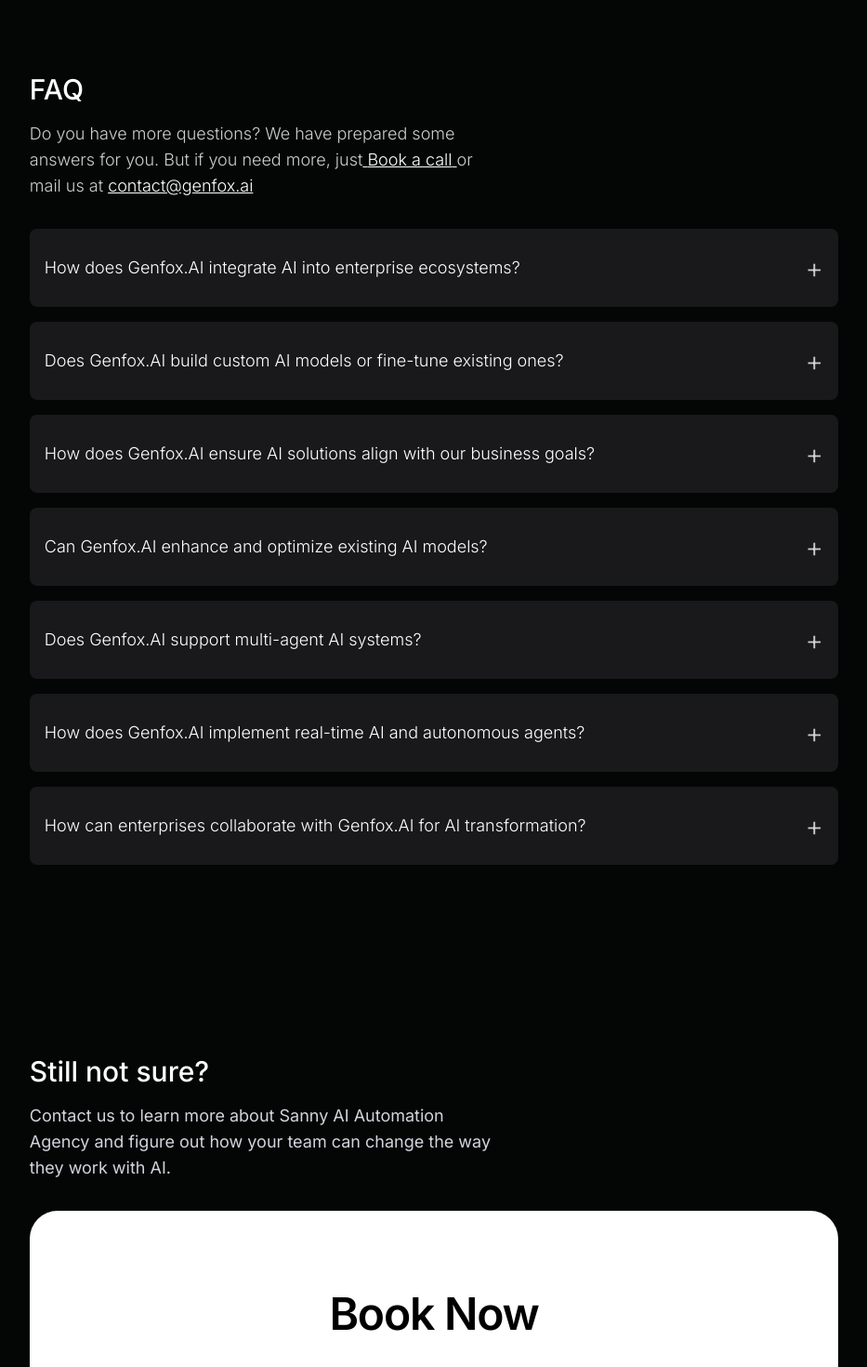
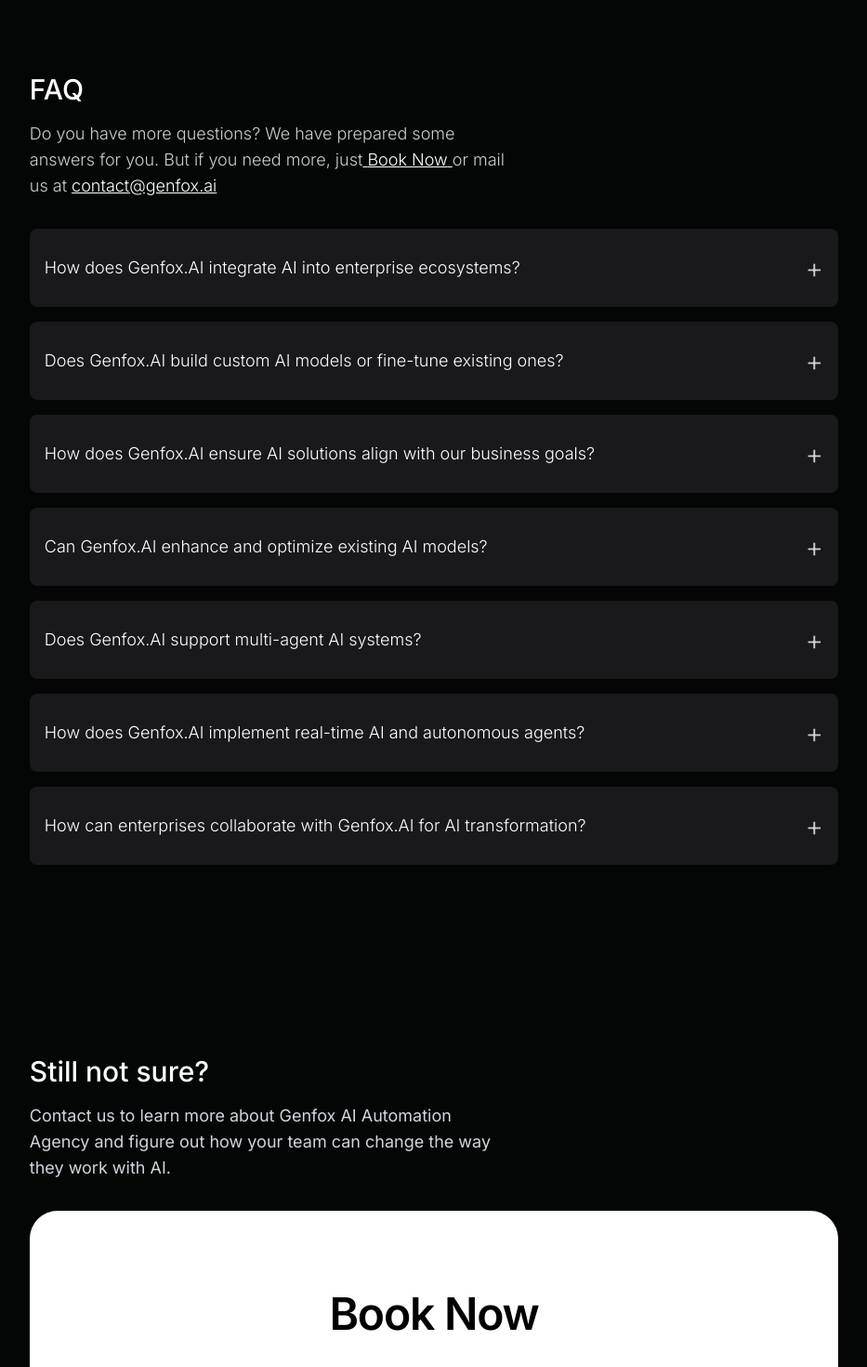
Before and after one commit to GenFoxAi/Genfox-consultancy, a React (Vite) app: page / in a window 1280 px wide. Shown: the part 7512-8982 px from the top of the page at 93% size, without its empty margins (173-1106 px from the left). Built offline with nearby package versions, Linux system fonts and the light colour scheme.

Commit message:
update CallToAction and FAQ components for branding consistency; change agency name to Genfox AI and update call-to-action text to 'Book Now'; pass modal control to FAQ component

```diff
--- a/src/components/CallToAction.jsx
+++ b/src/components/CallToAction.jsx
@@ -235,7 +235,7 @@
             Still not sure?
           </h2>
           <p className="text-base sm:text-lg md:text-lg text-gray-300 max-w-sm sm:max-w-md md:max-w-lg">
-            Contact us to learn more about Sanny AI Automation Agency and figure
+            Contact us to learn more about Genfox AI Automation Agency and figure
             out how your team can change the way they work with AI.
           </p>
         </div>
--- a/src/components/FAQ.jsx
+++ b/src/components/FAQ.jsx
@@ -2,7 +2,7 @@
 import { motion, AnimatePresence } from 'framer-motion';
 import { faqs } from '../utils/content';
 
-const FAQ = () => {
+const FAQ = ({ setIsModalOpen }) => {
   const [openIndex, setOpenIndex] = useState(null);
 
   const toggleFAQ = (index) => {
@@ -50,9 +50,9 @@
           <p className='text-white/80 max-w-lg font-light text-base sm:text-lg'>
             Do you have more questions? We have prepared some answers for you.
             But if you need more, just
-            <span className='text-white underline cursor-pointer whitespace-nowrap'>
+            <span className='text-white underline cursor-pointer whitespace-nowrap' onClick={() => setIsModalOpen(true)}>
               {' '}
-              Book a call{' '}
+              Book Now{' '}
             </span>
             or mail us at{' '}
             <span className='text-white underline cursor-pointer'>
--- a/src/pages/Home.jsx
+++ b/src/pages/Home.jsx
@@ -26,7 +26,7 @@
       <section id="scroll-section"><ScrollSection /></section>
       <section id="success-stories"><SwipeCarousel /></section>
       <section id="team"><TeamSection /></section>
-      <section id="faq"><FAQ /></section>
+      <section id="faq"><FAQ setIsModalOpen={setIsModalOpen} /></section>
       <section id="call-to-action">
         <CallToAction isOpen={isModalOpen} setIsOpen={setIsModalOpen} />
       </section>
```
